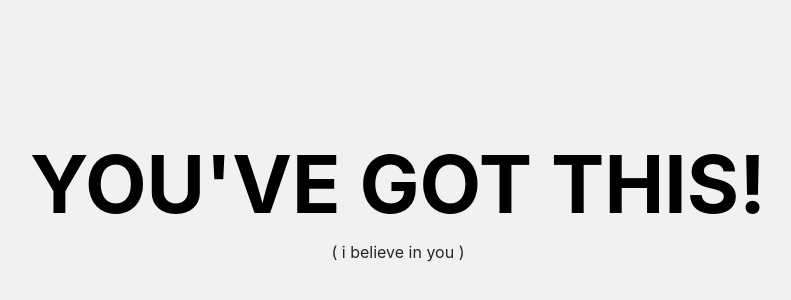
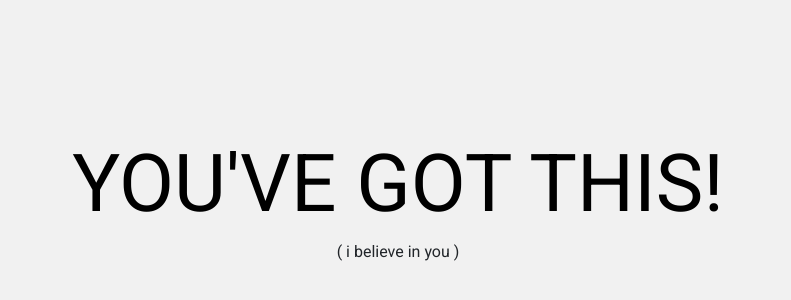
Before and after one commit to jlbworks/memory-game, a plain HTML site: page index.html in a window 1280 px wide. Shown: the part 192-492 px from the top of the page, without its empty margins (242-1033 px from the left). Drawn offline with nearby package versions, Linux system fonts and the light colour scheme.

Commit message:
finished template for support

```diff
--- a/css/styles.min.css
+++ b/css/styles.min.css
@@ -1 +1 @@
-.body-container{height:100vh;background-color:#f1f1f1;display:-webkit-box;display:-ms-flexbox;display:flex;-webkit-box-align:center;-ms-flex-align:center;align-items:center;-webkit-box-pack:center;-ms-flex-pack:center;justify-content:center}.body-container .wrapper{text-align:center}.body-container #welcome{color:#000;font-size:5rem;font-weight:bold;text-transform:uppercase}
+html{font-size:1vw}@media only screen and (max-width: 1920px){html{font-size:16px}}html body{font-family:"Roboto",sans-serif}.body-container{height:100vh;background-color:#f1f1f1;display:-webkit-box;display:-ms-flexbox;display:flex;-webkit-box-align:center;-ms-flex-align:center;align-items:center;-webkit-box-pack:center;-ms-flex-pack:center;justify-content:center}.body-container .wrapper{text-align:center}.body-container #welcome{color:#000;font-size:5rem;text-transform:uppercase}
--- a/index.html
+++ b/index.html
@@ -10,6 +10,7 @@
 
     <!-- styles -->
     <!-- Google Fonts Link Here -->
+    <link href="https://fonts.googleapis.com/css?family=Roboto:300,400" rel="stylesheet">
     <link rel="stylesheet" href="https://pro.fontawesome.com/releases/v5.0.13/css/all.css" integrity="sha384-oi8o31xSQq8S0RpBcb4FaLB8LJi9AT8oIdmS1QldR8Ui7KUQjNAnDlJjp55Ba8FG" crossorigin="anonymous">
     <link rel="stylesheet" href="https://cdnjs.cloudflare.com/ajax/libs/twitter-bootstrap/4.1.1/css/bootstrap.min.css">
     <link rel="stylesheet" href="./css/styles.min.css">
--- a/sass/main.sass
+++ b/sass/main.sass
@@ -9,5 +9,4 @@
   #welcome
     color: $color1
     font-size: 5rem
-    font-weight: bold
     text-transform: uppercase
--- a/sass/variables.sass
+++ b/sass/variables.sass
@@ -12,6 +12,11 @@ $medium: 'only screen and (max-width: 768px)'
 $large: 'only screen and (max-width: 1024px)'
 $xlarge: 'only screen and (max-width: 1250px)'
 $xxlarge: 'only screen and (max-width: 1440px)'
+$hd: 'only screen and (max-width: 1920px)'
+
+// fonts
+$font1: 'Roboto', sans-serif
+$font2: 'Arial', sans-serif
 
 // variables you should use
 =bg($a, $b)
@@ -27,3 +32,11 @@ $xxlarge: 'only screen and (max-width: 1440px)'
   display: flex
   align-items: $a
   justify-content: $b
+
+// default styling
+html
+  font-size: 1vw
+  @media #{$hd}
+    font-size: 16px
+  body
+    font-family: $font1
```
